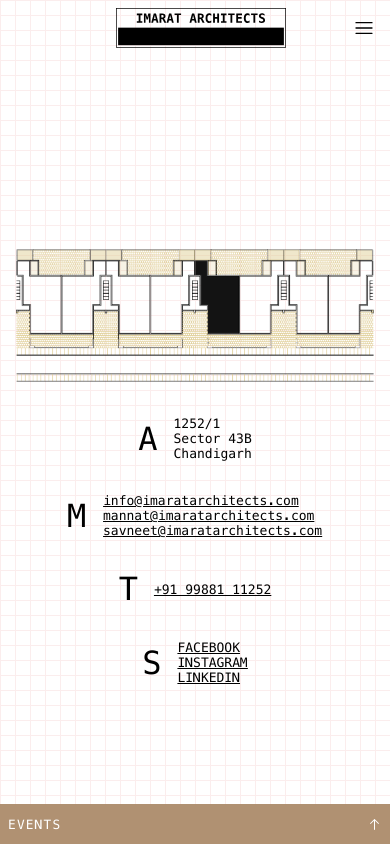
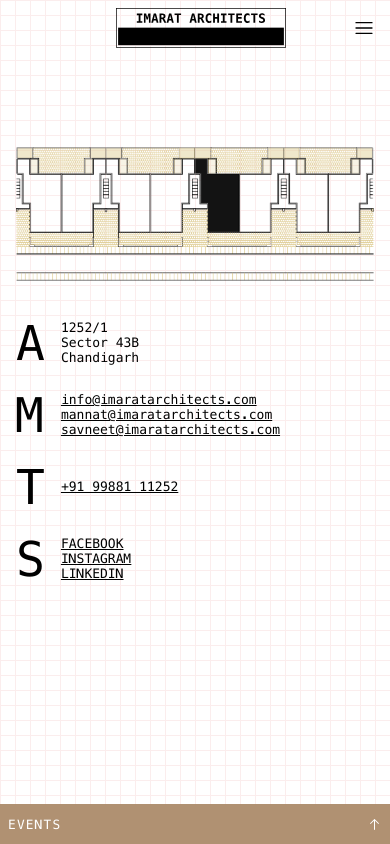
Before and after one commit to DivyanshuBali/imarat-next, a Next.js app: page /contact in a window 390 px wide. Built offline with nearby package versions, Linux system fonts and the light colour scheme.

Commit message:
Events panel and about/contact page placement

```diff
--- a/src/app/_components/EventsPanel/EventsPanel.module.css
+++ b/src/app/_components/EventsPanel/EventsPanel.module.css
@@ -1,13 +1,13 @@
 .eventsPanelContainer {
   --pull-out-header-height: 40px;
 
-  cursor: pointer;
   z-index: 999;
 
   position: fixed;
   right: 0;
 
   width: 50vw;
+  max-width: 35vw;
   height: calc(100vh - var(--pull-out-header-height));
 
   /* Animation properties */
@@ -18,9 +18,15 @@
     top: 0;
   }
 
+  @media only screen and (max-width: 1200px) {
+    max-width: 50vw;
+  }
+
   @media only screen and (max-width: 768px) {
     width: 100vw;
+    max-width: 100vw;
   }
+
 
   .eventsPanelHeader {
     display: flex;
@@ -30,28 +36,31 @@
     height: var(--pull-out-header-height);
     background-color: #B09172;
     padding: 0 0.5rem;
+    cursor: pointer;
 
     .title {
       font-size: 0.8rem;
       color: white;
       letter-spacing: 1.2px;
-      cursor: pointer;
     }
   }
 
   .eventsPanelContent {
-    background-color: #C7A98A;
+    background-color: #C7A98AE6;
     padding: 0.5rem;
     height: 100%;
 
     .eventWrapper {
       font-size: 0.8rem;
-      border-top: 1px solid black;
-      border-bottom: 1px solid black;
-      margin-bottom: 0.8rem;
       display: flex;
       justify-content: space-between;
-      padding: 0.5rem;
+      padding: 0.6rem 0.5rem;
+      cursor: pointer;
+      border-top: 1px solid;
+
+    }
+    .divider {
+      border-bottom: 1px solid;
     }
   }
 }
--- a/src/app/_components/EventsPanel/EventsPanel.tsx
+++ b/src/app/_components/EventsPanel/EventsPanel.tsx
@@ -51,7 +51,7 @@ function EventsPanel() {
         </motion.svg>
       </div>
       <div className={styles.eventsPanelContent}>
-        {EVENTS.map((ev) => {
+        {EVENTS.map((ev, index) => {
           return (
             <Link href={ev.href} key={ev.date}>
               <div className={styles.eventWrapper}>
@@ -64,6 +64,10 @@ function EventsPanel() {
                   <ArrowRightIcon />
                 </div>
               </div>
+
+              {index === EVENTS.length - 1 && (
+                <div className={styles.divider}></div>
+              )}
             </Link>
           );
         })}
--- a/src/app/about/page.tsx
+++ b/src/app/about/page.tsx
@@ -10,8 +10,8 @@ function AboutPage() {
   return (
     <section className={styles.aboutContainer}>
       <motion.div
-        initial={{ opacity: 0, y: 10 }}
-        animate={{ opacity: 1, y: 0 }}
+        initial={{ opacity: 0, y: -46 }}
+        animate={{ opacity: 1, y: -56 }}
         transition={{ duration: 0.3 }}
         className={`${styles.aboutContent} ${styles.hiddenScrollbar}`}
       >
--- a/src/app/contact/page.module.css
+++ b/src/app/contact/page.module.css
@@ -2,14 +2,14 @@
   height: 100%;
   width: 100%;
   padding: 1rem;
+  display: flex;
 
   .contactContent {
     display: flex;
     align-items: center;
     justify-content: center;
     flex-direction: column;
-    width: 100%;
-    height: 100%;
+    margin: auto;
 
     .imageContainer {
       max-width: 600px;
@@ -31,7 +31,7 @@
         font-size: 13px;
         display: grid;
         grid-template-columns: minmax(300px, 1fr);
-        row-gap: 2rem;
+        row-gap: 1rem;
 
         @media (min-width: 600px) {
           grid-template-columns: repeat(2, minmax(300px, 1fr));
@@ -45,17 +45,18 @@
 
         .contactItem {
           display: flex;
-          justify-content: center;
           gap: 1rem;
+          justify-content: flex-start;
           align-items: center;
           min-width: 300px;
 
+          @media (min-width: 1200px) {
+            /* Reset all contact items to center alignment */
+            justify-content: center;
+          }
+
           .contactType {
             font-size: 3rem;
-
-            @media (max-width: 600px) {
-              font-size: 2rem;
-            }
           }
 
           & a {
--- a/src/app/contact/page.tsx
+++ b/src/app/contact/page.tsx
@@ -11,8 +11,8 @@ function Contact() {
   return (
     <section className={styles.contactContainer}>
       <motion.div
-        initial={{ opacity: 0, y: 5 }}
-        animate={{ opacity: 1, y: 0 }}
+        initial={{ opacity: 0, y: -90 }}
+        animate={{ opacity: 1, y: -100 }}
         transition={{ duration: 0.3, delay: 0.2 }}
         className={styles.contactContent}
       >
```
